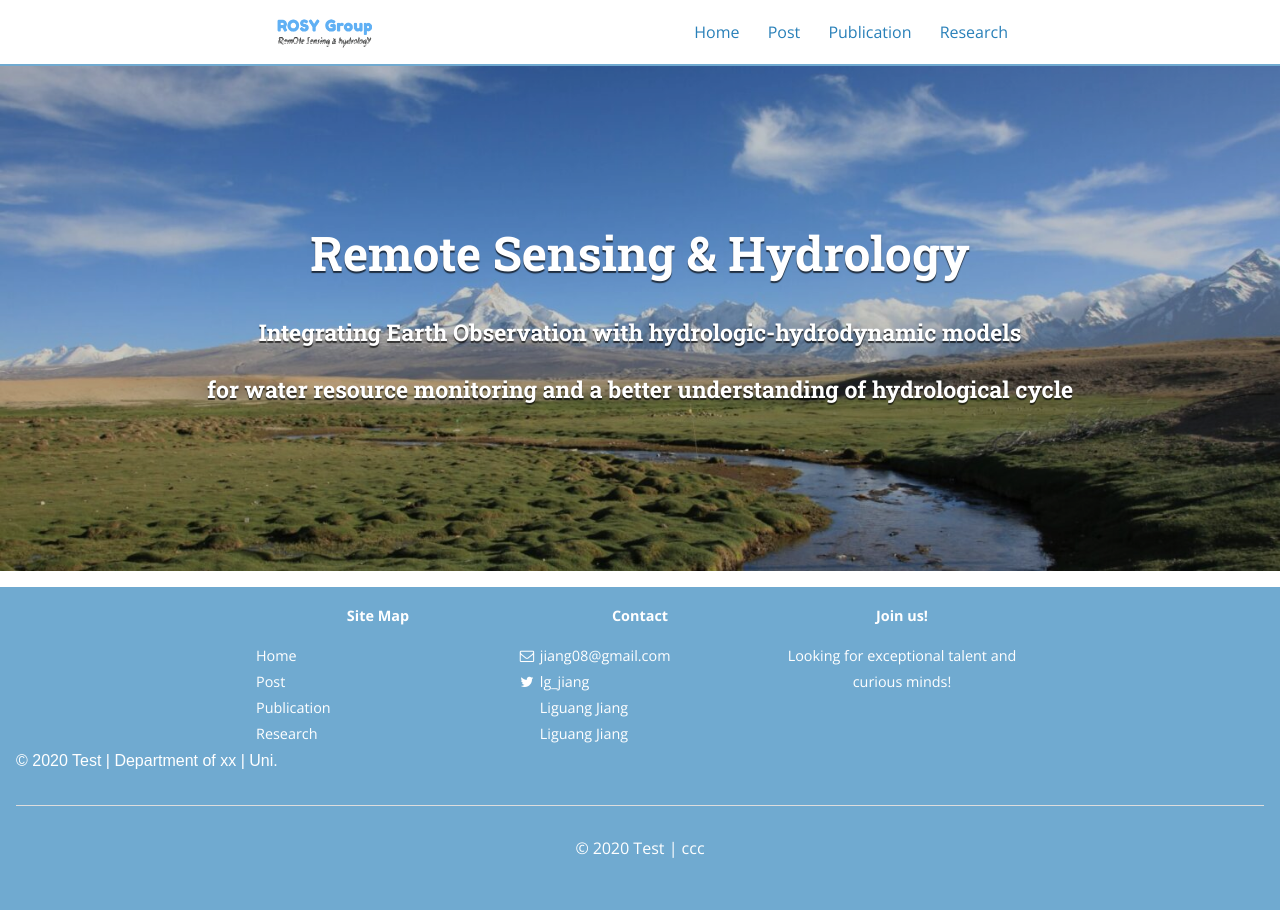
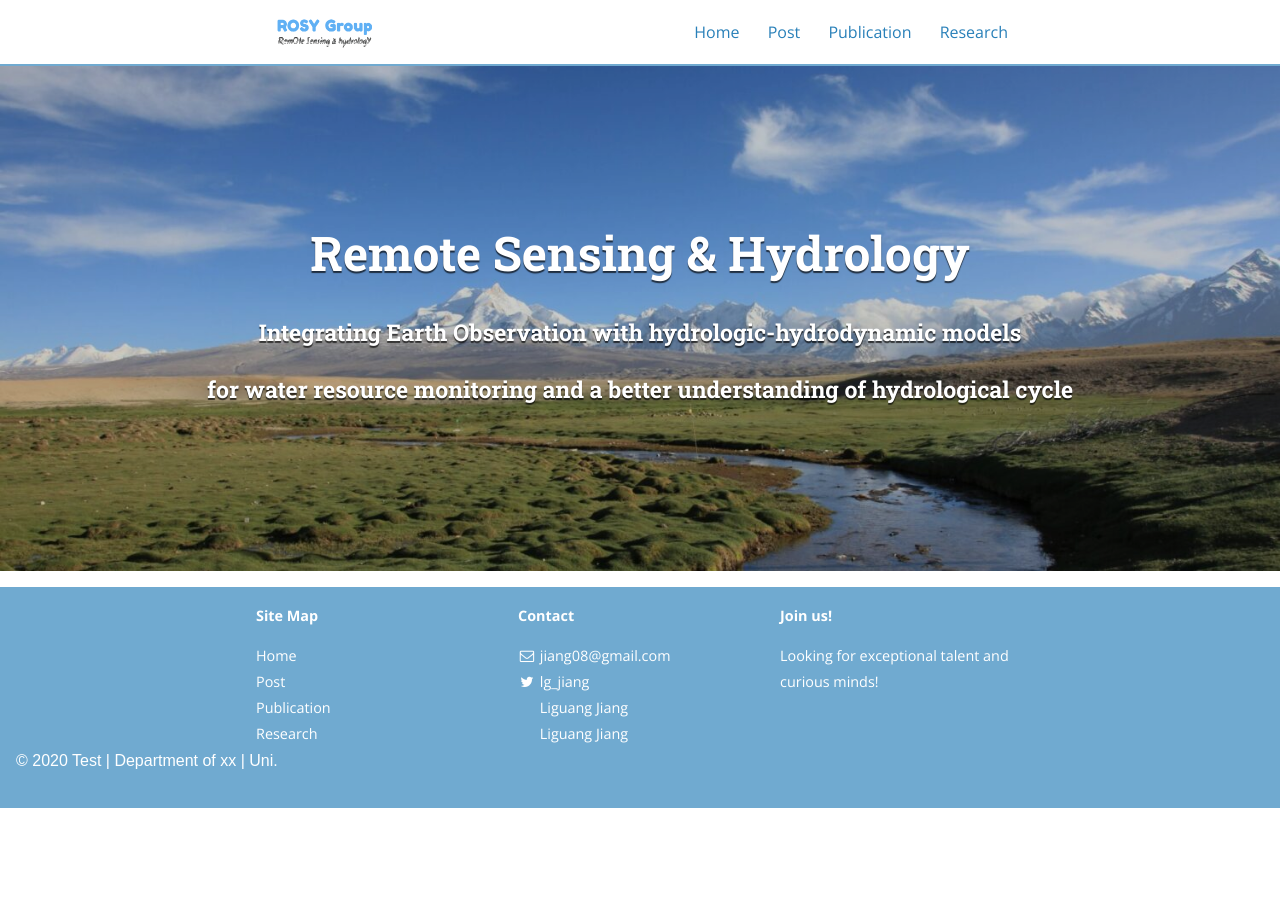
Before and after one commit to 12530/rshydro, a Jekyll site: the page built from index.html, in a window 1280 px wide. Built offline with Jekyll 4.4.1, drawn with Linux system fonts in a browser that asks for light colours; nearby versions of some CDN libraries.

Commit message:
Update footer.html

```diff
--- a/_includes/footer.html
+++ b/_includes/footer.html
@@ -52,11 +52,7 @@
   <!-- Copyright -->
   <div class="footer-copyright text-center text-light small ml-2 py-3" style="font-family: 'Quicksand', sans-serif;">© 2020 Test | <a href="?p=privacidade" class="link" style="font-family: 'Quicksand', sans-serif;"> Department of xx | Uni.</a>
   </div>
-  <hr>
-  <style>
-    p {text-align: center;}
-  </style>
-  <p class="copyright">© 2020 Test | ccc</p>
+
   <!-- Copyright -->
 </footer>
 
```
